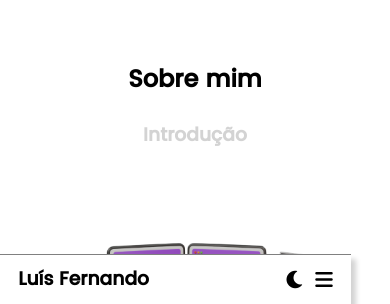
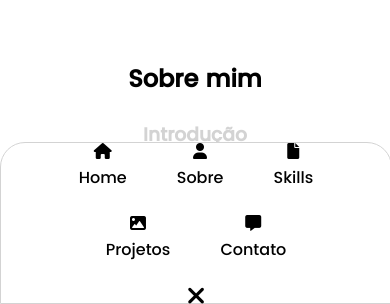
Before and after one commit to luisgarduci/Portifolio, a plain HTML site: page index.html in a window 390 px wide. Both pictures are taken after a click on the icon 324 px from the left and 819 px from the top of the page. Shown: the part 540-844 px from the top of the page. Drawn offline with Linux system fonts and the light colour scheme; files whose address does not match are found by name.

Commit message:
alterações

```diff
--- a/index.html
+++ b/index.html
@@ -105,7 +105,7 @@
     </section>
 
     <footer>
-        <h2>Contato</h2>
+        <h2 id="contact">Contato</h2>
         <div class="container-email">
             <i class="fa-solid fa-envelope"></i>
             <h3>Email</p>
@@ -121,7 +121,36 @@
         <h3>Luís Fernando</h3>
         <div class="container-icons">
             <i class="fa-solid fa-moon icon"></i>
-            <i class="fa-solid fa-bars"></i>
+            <i class="fa-solid fa-bars" id="menu"></i>
+        </div>
+
+    </div>
+    <div class="menu-smartphone">
+        <div class="firstLine">
+            <a href="#" class="container-home">
+                <i class="fa-solid fa-home"></i>
+                <p>Home</p>
+            </a>
+            <a href="#about" class="container-about-me">
+             <i class="fa-solid fa-user"></i>
+             <p>Sobre</p>
+            </a>
+            <a href="#skills" class="container-skills">
+                <i class="fa-solid fa-file"></i>
+                <p>Skills</p>
+            </a>
+        </div>
+        <div class="secondLine">
+            <a href="#projects" class="container-projects">
+                <i class="fa-solid fa-image"></i>
+                <p>Projetos</p>
+            </a>
+            <a href="#contact" class="container-contact">
+             <i class="fa-solid fa-message"></i>
+             <p>Contato</p>
+            </a>
+        </div>
+        <i class="fa-solid fa-xmark close"></i>
         </div>
 
     </div>
--- a/scripts/script.js
+++ b/scripts/script.js
@@ -4,6 +4,17 @@ let informations = document.querySelector(".container-informations");
 let body = document.querySelector(".corpo-modo-claro");
 let titles = document.querySelector(".titles-modo-claro");
 let skills = document.querySelectorAll(".skill");
+let menuIcon = document.getElementById("menu");
+let closeIcon = document.querySelector(".close");
+let menu = document.querySelector(".menu-smartphone");
+
+menuIcon.addEventListener("click", () => {
+  menu.style.display = "flex";
+})
+
+closeIcon.addEventListener("click", () => {
+  menu.style.display = "none";
+})
 
 icons.forEach(icon => {
     icon.addEventListener("click", () => {
--- a/styles/style.css
+++ b/styles/style.css
@@ -327,10 +327,10 @@ section.apresentation  > .container-smartphone-redes-sociais {
     justify-content: space-around;
     align-items: center;
     gap: 100px;
-    padding: 9px 0px 9px 0px;
+    padding: 15px 0px 15px 0px;
     border-top: 1px solid gray;
     background-color: white;
-    width: 90%;
+    width: 100%;
     position: fixed;
     bottom: 0;
     color: black;
@@ -357,6 +357,46 @@ section.projects > #container-smartphone-arrows {
 
 section.projects > #container-smartphone-arrows > i {
     font-size: 50px;
+}
+
+.menu-smartphone {
+display: none;
+justify-content: center;
+align-items: center;
+flex-direction: column;
+gap: 20px;
+position: fixed;
+bottom: 0px;
+width: 100%;
+height: 160px;
+border-radius: 25px 25px 0px 0px;
+background-color: white;
+text-align: center;
+color: black;
+z-index: 5;
+border: 1px solid lightgray;
+}
+
+.menu-smartphone > .firstLine, .secondLine {
+display: flex;
+justify-content: center;
+align-items: center;
+gap: 50px;
+}
+
+.menu-smartphone > .firstLine > a {
+    text-decoration: none;
+    color: black;
+}
+
+.menu-smartphone > .secondLine > a {
+    text-decoration: none;
+    color: black;
+}
+
+.menu-smartphone > i {
+    font-size: 25px;
+    cursor: pointer;
 }
 
 
@@ -497,6 +537,11 @@ section.projects > #container-smartphone-arrows > i {
     top: 485px;
   }
 
+  section.about-me > img {
+    width: 350px;
+
+}
+
 }
 
 @media (max-width: 530px) {
```
